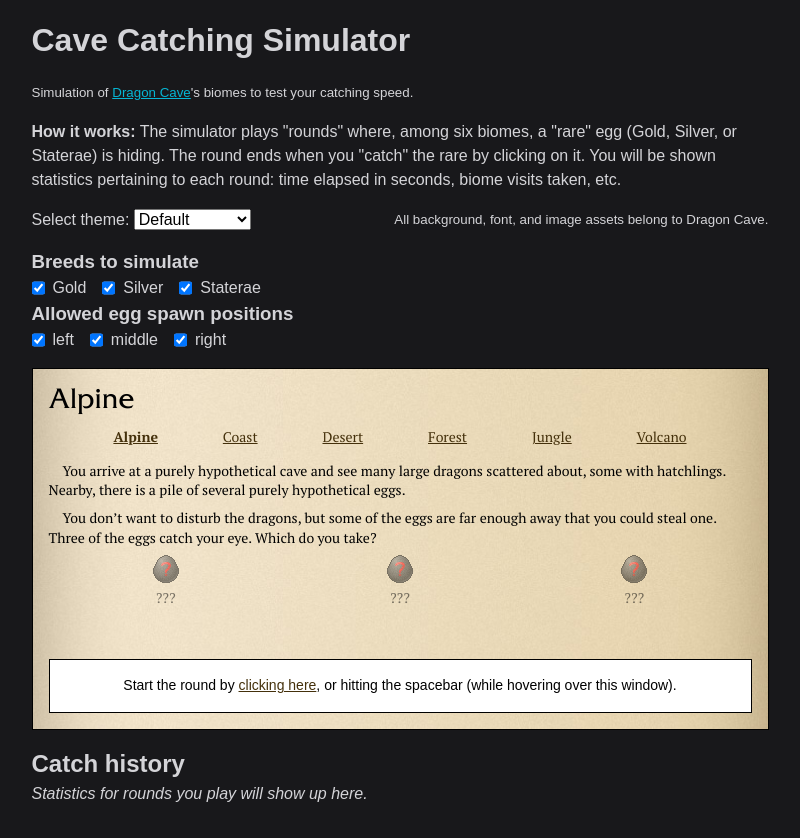
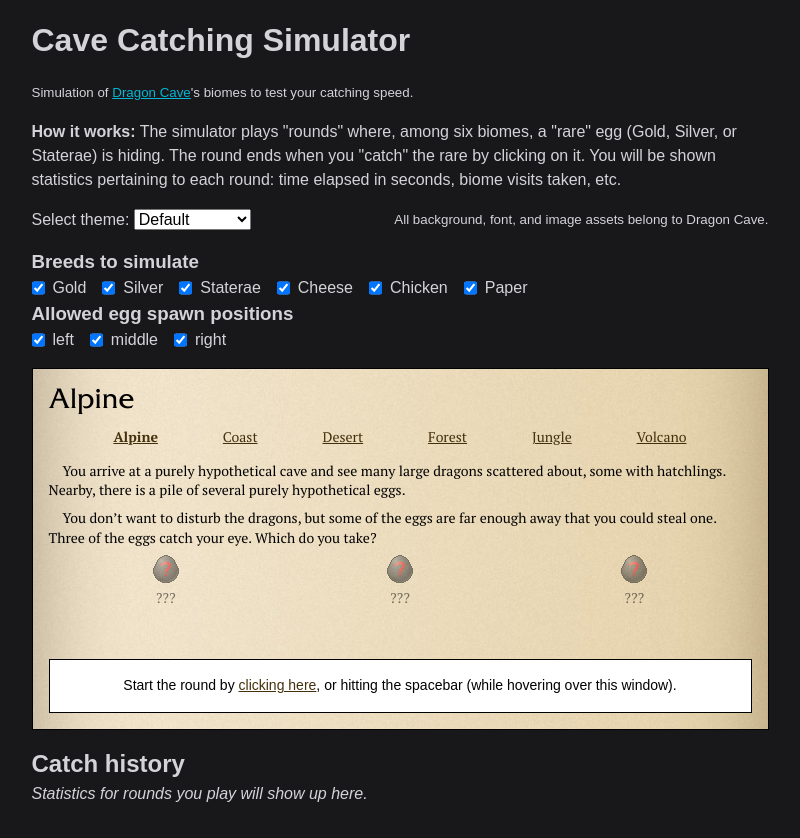
Before and after one commit to endulum/dc-click-sim, a React (Vite) app: page / in a window 1280 px wide. Shown: the whole page, without its empty margins (240-1040 px from the left). Built offline with nearby package versions, Linux system fonts and the light colour scheme.

Commit message:
expand rare options and remove distracting semirares

```diff
--- a/src/eggs/eggUtils.ts
+++ b/src/eggs/eggUtils.ts
@@ -13,6 +13,19 @@ export const rareEggs: Egg[] = [
   {
     breed: 'Staterae',
     description: 'Mana flows like a current through this glassy egg.',
+  },
+  {
+    breed: 'Cheese',
+    description: 'This egg is soft and smells uncannily like cheese.',
+  },
+  {
+    breed: 'Chicken',
+    description: 'This egg is much smaller than the others.',
+  },
+  {
+    breed: 'Paper',
+    description:
+      'This egg is tiny and made out of several pieces of paper folded together.',
   },
 ];
 
--- a/src/eggs/eggs.json
+++ b/src/eggs/eggs.json
@@ -307,10 +307,6 @@
     {
       "breed": "Xenowyrm",
       "description": "Mana courses throughout this glassy egg."
-    },
-    {
-      "breed": "Zyumorph",
-      "description": "This shiny egg seems to radiate power."
     },
     {
       "breed": "Ciriax Lindwyrm",
@@ -431,10 +427,6 @@
       "description": "This egg is off-white in color and smells a bit like salt."
     },
     {
-      "breed": "Blusang Lindwyrm",
-      "description": "This egg smells faintly like brine."
-    },
-    {
       "breed": "Candelabra",
       "description": "This mottled red egg almost glows from within."
     },
@@ -1007,10 +999,6 @@
   ],
   "forest": [
     {
-      "breed": "Aeon Wyvern",
-      "description": "It’s almost like time is distorted around this egg."
-    },
-    {
       "breed": "Albino",
       "description": "You can see the baby dragon curled up inside this translucent egg."
     },
@@ -1791,10 +1779,6 @@
       "description": "This translucent egg shines like starlight."
     },
     {
-      "breed": "Copper",
-      "description": "This egg gleams with a reddish shine."
-    },
-    {
       "breed": "Dark Lumina",
       "description": "This egg shines coldly in the moonlight."
     },
```
Also changed, not shown: 1 other file (tests, documents, lock files or other folders).
